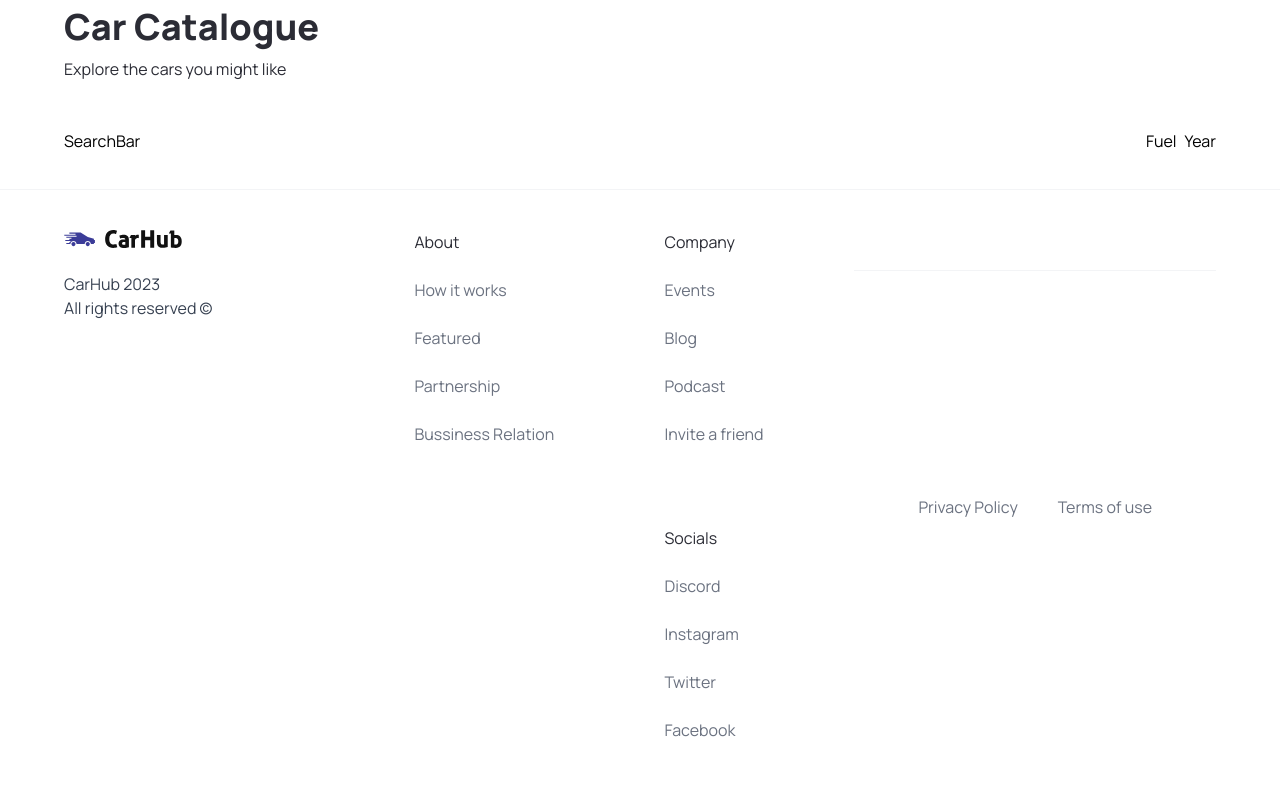
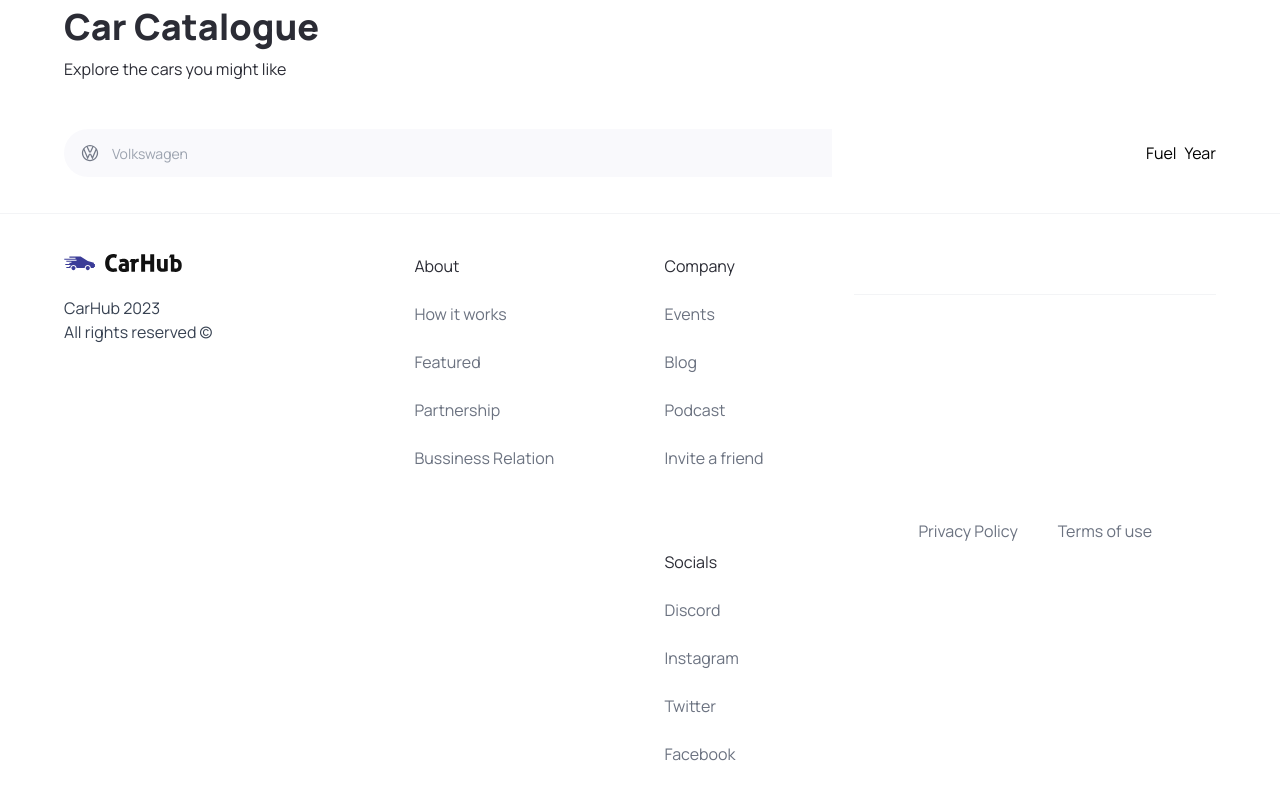
Before and after one commit to w-dib/car_showcase, a Next.js app: page / in a window 1280 px wide. Shown: the part 857-1657 px from the top of the page. Built offline with nearby package versions, Linux system fonts and the light colour scheme.

Commit message:
Add combobox

```diff
--- a/components/SearchBar.tsx
+++ b/components/SearchBar.tsx
@@ -1,5 +1,22 @@
+"use client";
+
+import { useState } from "react";
+import { SearchManufacturer } from ".";
+
 const SearchBar = () => {
-  return <div>SearchBar</div>;
+  const handleSearch = () => {};
+
+  const [manufacturer, setManufacturer] = useState("");
+  return (
+    <form className="searchbar" onSubmit={handleSearch}>
+      <div className="searchbar__item">
+        <SearchManufacturer
+          manufacturer={manufacturer}
+          setManufacturer={setManufacturer}
+        />
+      </div>
+    </form>
+  );
 };
 
 export default SearchBar;
--- /dev/null
+++ b/components/SearchManufacturer.tsx
@@ -0,0 +1,81 @@
+"use client";
+import { Combobox, Transition } from "@headlessui/react";
+import { SearchManufacturerProps } from "@/types";
+import Image from "next/image";
+import { useState, Fragment } from "react";
+import { manufacturers } from "@/constants";
+
+const SearchManufacturer = ({
+  manufacturer,
+  setManufacturer,
+}: SearchManufacturerProps) => {
+  const [query, setQuery] = useState("");
+
+  const filteredManufacturers =
+    query === ""
+      ? manufacturers
+      : manufacturers.filter((item) =>
+          item
+            .toLowerCase()
+            .replace(/\s/g, "")
+            .includes(query.toLowerCase().replace(/\s/g, ""))
+        );
+
+  return (
+    <div className="search-manufacturer">
+      <Combobox>
+        <div className="relative w-full">
+          <Combobox.Button className="absolute top-[14px]">
+            <Image
+              src="/car-logo.svg"
+              width={20}
+              height={20}
+              className="ml-4"
+              alt="Car Logo"
+            />
+          </Combobox.Button>
+          <Combobox.Input
+            className="search-manufacturer__input"
+            placeholder="Volkswagen"
+            displayValue={(manufacturer: string) => manufacturer}
+            onChange={(e) => setQuery(e.target.value)}
+          />
+        </div>
+        <Transition
+          as={Fragment}
+          leave="transition ease-in duration-100"
+          leaveFrom="opacity-100"
+          leaveTo="opacity-0"
+          afterLeave={() => setQuery("")}
+        >
+          <Combobox.Options>
+            {filteredManufacturers.length === 0 && query !== "" ? (
+              <Combobox.Option
+                value={query}
+                className="search-manufacturer__option"
+              >
+                Create "{query}"
+              </Combobox.Option>
+            ) : (
+              filteredManufacturers.map((item) => (
+                <Combobox.Option
+                  key={item}
+                  className={({ active }) =>
+                    `relative search-manufacturer__option ${
+                      active ? "bg-primary-blue text-white" : "text-gray-900"
+                    }`
+                  }
+                  value={item}
+                >
+                  {item}
+                </Combobox.Option>
+              ))
+            )}
+          </Combobox.Options>
+        </Transition>
+      </Combobox>
+    </div>
+  );
+};
+
+export default SearchManufacturer;
--- a/components/index.ts
+++ b/components/index.ts
@@ -4,4 +4,13 @@
 import Footer from "./Footer";
 import CustomFilter from "./CustomFilter";
 import SearchBar from "./SearchBar";
-export { Hero, CustomButton, Navbar, Footer, CustomFilter, SearchBar };
+import SearchManufacturer from "./SearchManufacturer";
+export {
+  Hero,
+  CustomButton,
+  Navbar,
+  Footer,
+  CustomFilter,
+  SearchBar,
+  SearchManufacturer,
+};
--- a/package.json
+++ b/package.json
@@ -9,6 +9,7 @@
     "lint": "next lint"
   },
   "dependencies": {
+    "@headlessui/react": "^1.7.15",
     "@types/node": "20.4.5",
     "@types/react": "18.2.16",
     "@types/react-dom": "18.2.7",
--- a/types/index.ts
+++ b/types/index.ts
@@ -11,3 +11,8 @@
 export interface CustomFilterProps {
   title: string;
 }
+
+export interface SearchManufacturerProps {
+  manufacturer: string;
+  setManufacturer: (manufacturer: string) => void;
+}
```
Also changed, not shown: 1 other file (tests, documents, lock files or other folders).
